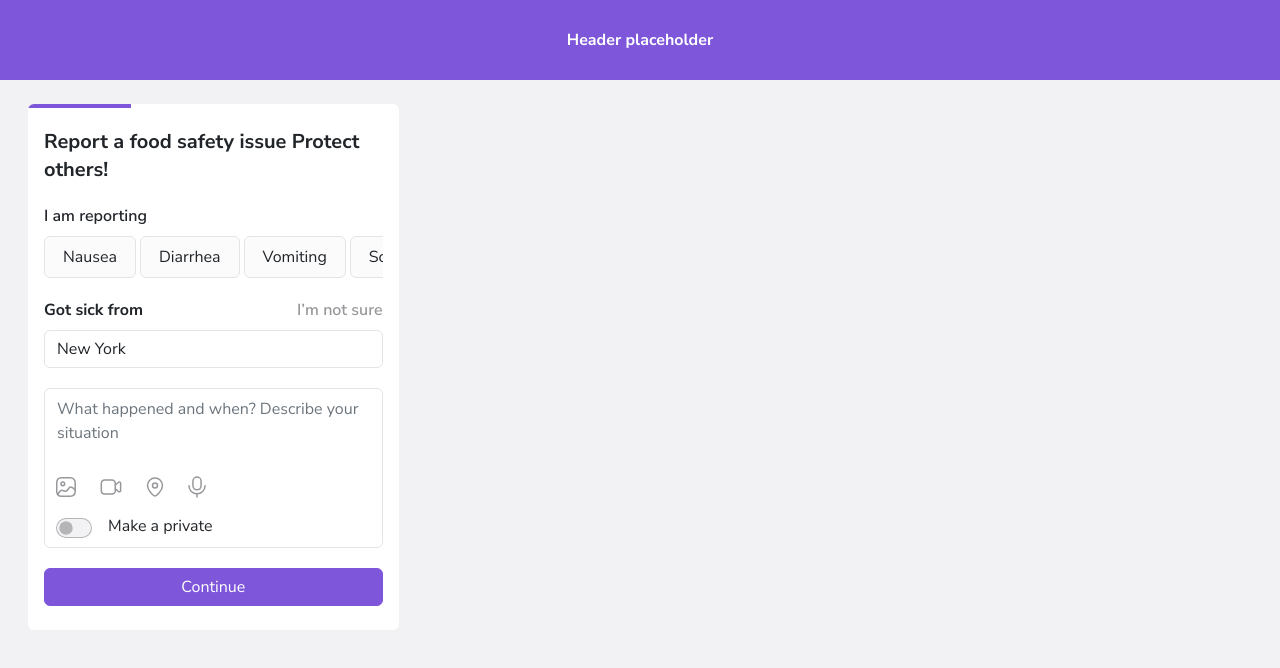
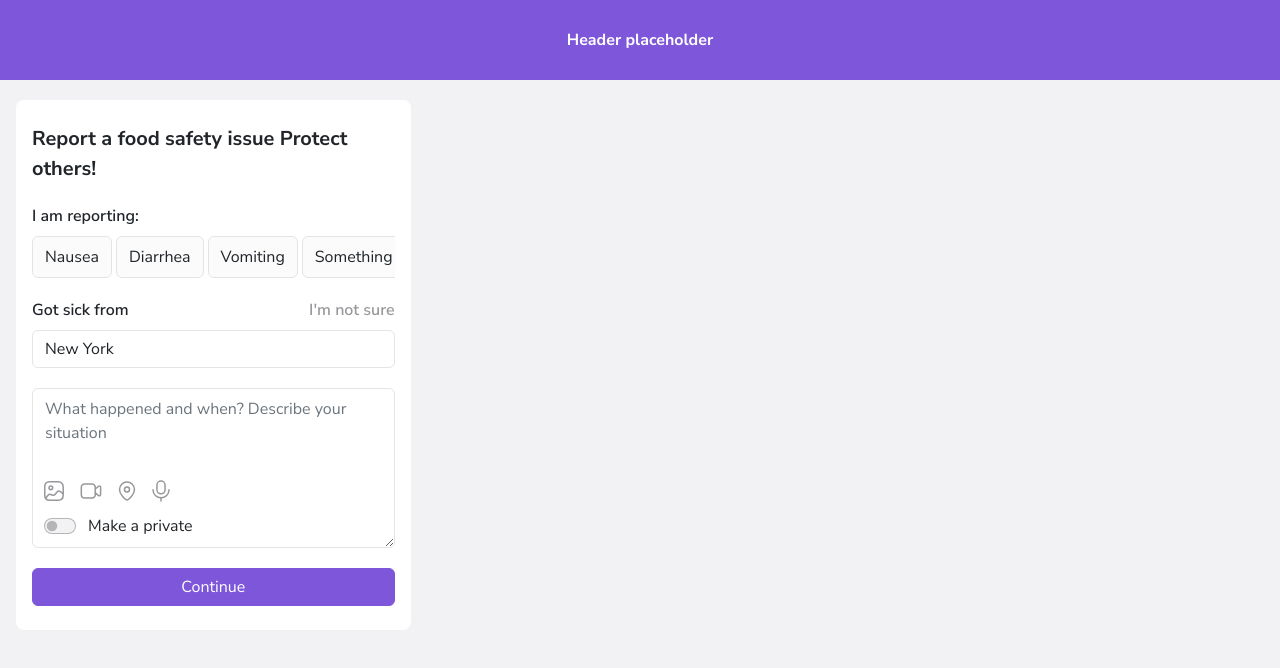
Before and after one commit to 0x41-li/iwaspoisoned-report-form, a website built with Vite: page src/index.html in a window 1280 px wide. Built offline with nearby package versions, Linux system fonts and the light colour scheme.

Commit message:
Form variation completed

```diff
--- a/src/index.html
+++ b/src/index.html
@@ -15,66 +15,102 @@
 
 
     <header>
-        <div class="bg-primary text-white fw-bold text-center">Header placeholder</div>
+        <div class="bg-secondary text-white fw-bold text-center">Header placeholder</div>
     </header>
 
     <main>
         <div class="container-fluid">
             <div class="row">
-                <div class="col-12 col-xl-4">
-                    <div id="reportFormContainer" class="report-form-container container mt-4 px-3">
+                <div class="col-12 col-lg-4 px-4">
 
-                        <div class="position-relative bg-white rounded-2 px-3 py-4 overflow-hidden">
+                    <div id="reportFormContainer" class="bg-white mt-5 position-relative rounded-2 mx-auto">
 
-                            <div class="report-form-container__progress-bar position-absolute top-0 start-0 bg-primary">
+                        <div class="report-form-container__progress-bar position-absolute top-0 start-0 bg-secondary">
                         </div>
 
-                            <h1 class="m-0">Report a food safety issue Protect others!</h1>
+                        <form action="https://iwaspoisoned.com/saveall" method="post" id="report-form" data-form="26"
+                            data-formtype="0" class="px-4 py-6">
+                            <input type="hidden" name="_token" value="lLgh5JVVrKMGw459AUVq0CF7n9NdSatrgKVa0S4T"> <input
+                                type="hidden" name="lang" value="en">
+                            <input type="hidden" name="site" value="1">
+                            <div class="fs-5 fw-bold step-header">Report a food safety issue
+                                Protect others!</div>
 
-                            <form action="" class="mt-20">
-                                <div class="">
-                                    <p class="d-block fw-semibold m-0">I am reporting</p>
-                                    <div class="swiper mt-2">
+
+                            <input type="hidden" name="form-step" value="117">
+                            <input type="hidden" name="step" value="1">
+                            <input type="hidden" name="form_id" value="26">
+
+                            <div class="d-none">
+                                <label for="address117" class="">Address</label>
+                                <input type="text" name="address" id="address117" class="form-control"
+                                    placeholder="Enter your address">
+                            </div>
+                            <div class="d-none">
+                                <label for="first_name117">First name</label>
+                                <input type="text" name="first_name" id="first_name117" class="form-control"
+                                    placeholder="Enter your first name">
+                            </div>
+                            <div class="d-none">
+                                <label for="last_name117">Last name</label>
+                                <input type="text" name="last_name" id="last_name117" class="form-control"
+                                    placeholder="Enter your last name">
+                            </div>
+
+
+                            <div class="mt-5 fs-6 fw-semibold">I am reporting:<br></div>
+
+                            <div class="swiper mt-2 pe-1">
                                 <div class="swiper-wrapper">
-
                                     <div class="swiper-slide">
-                                                <input type="checkbox" class="btn-check" id="nausea" name="disease-name"
-                                                    autocomplete="off">
-                                                <label class="disease-btn btn py-2 fw-400" for="nausea">Nausea</label>
+                                        <input type="checkbox" class="d-none" data-mapping="1" value="Nausea"
+                                            id="symptoms-560" name="symptoms[]" data-gtm="form-nausea">
+                                        <label class="btn py-2 fw-400 bg-grey-50 border-1 border-grey-300"
+                                            for="symptoms-560">
+                                            Nausea
+                                        </label>
                                     </div>
 
                                     <div class="swiper-slide">
-                                                <input type="checkbox" class="btn-check" id="diarrhea"
-                                                    name="disease-name" autocomplete="off">
-                                                <label class="disease-btn btn py-2 fw-400"
-                                                    for="diarrhea">Diarrhea</label>
+                                        <input type="checkbox" class="d-none" data-mapping="1" value="Diarrhea"
+                                            id="symptoms-562" name="symptoms[]" data-gtm="form-diarrhea">
+                                        <label class="btn py-2 fw-400 bg-grey-50 border-1 border-grey-300"
+                                            for="symptoms-562">
+                                            Diarrhea
+                                        </label>
                                     </div>
 
                                     <div class="swiper-slide">
-                                                <input type="checkbox" class="btn-check" id="vomiting"
-                                                    name="disease-name" autocomplete="off">
-                                                <label class="disease-btn btn py-2 fw-400"
-                                                    for="vomiting">Vomiting</label>
+                                        <input type="checkbox" class="d-none" data-mapping="1" value="Vomiting"
+                                            id="symptoms-563" name="symptoms[]" data-gtm="form-vomiting">
+                                        <label class="btn py-2 fw-400 bg-grey-50 border-1 border-grey-300"
+                                            for="symptoms-563">
+                                            Vomiting
+                                        </label>
                                     </div>
 
                                     <div class="swiper-slide">
-                                                <input type="checkbox" class="btn-check" id="somethingElse"
-                                                    name="disease-name" autocomplete="off">
-                                                <label class="disease-btn btn py-2 fw-400" for="somethingElse">Something
-                                                    else</label>
+                                        <input type="checkbox" class="d-none" data-mapping="1" value="Something else"
+                                            id="symptoms-597" name="symptoms[]" data-gtm="form-something-else">
+                                        <label class="btn py-2 fw-400 bg-grey-50 border-1 border-grey-300"
+                                            for="symptoms-597">
+                                            Something else
+                                        </label>
+                                        <div class="invalid-feedback"
+                                            style="position: absolute; left: 22px; margin-top: -9px">
+                                            Please select at least one of the options
                                         </div>
-
                                     </div>
                                 </div>
                             </div>
 
-                                <div class="mt-20 d-flex justify-content-between align-items-center">
-                                    <label for="gotSickFrom" class="fw-bold">Got sick from</label>
+                            <div class="mt-5 d-flex justify-content-between align-items-center">
+                                <label for="gotSickFrom" class="fw-semibold">Got sick from</label>
 
                                 <select
                                     class="form-select d-inline-block bg-transparent border-0 w-auto bg-unset p-0 fw-semibold text-grey-700 text-end"
                                     aria-label="Got sick from" id="gotSickFrom" name="got_sick_from">
-                                        <option selected>I’m not sure</option>
+                                    <option selected>I'm not sure</option>
                                     <option value="1">One</option>
                                     <option value="2">Two</option>
                                     <option value="3">Three</option>
@@ -138,13 +174,17 @@
                                 </select>
                             </div>
 
-                                <div class="mt-20 position-relative">
+
+
+                            <div class="mt-5 position-relative">
                                 <textarea
-                                        class="form-control position-relative bg-white border-1 border-grey-300 px-12 py-2"
-                                        placeholder="What happened and when? Describe your situation"
-                                        name="description_of_the_situation"></textarea>
+                                    class="form-control position-relative bg-white border-1 border-grey-300 px-3 py-2"
+                                    data-mapping="2" id="body-117" name="body" rows="5"
+                                    placeholder="What happened and when? Describe your situation" data-height="127.969"
+                                    data-gtm="form-details"></textarea>
 
-                                    <div class="position-absolute bottom-0 start-0 w-100 px-12 pb-2">
+
+                                <div class="position-absolute bottom-0 start-0 w-100 px-3 pb-2">
                                     <div class="d-flex gap-4">
                                         <button class="bg-transparent border-0 p-0">
                                             <svg width="20" height="20" viewBox="0 0 20 20" fill="none"
@@ -209,20 +249,29 @@
                                         </button>
                                     </div>
 
+
                                     <div class="form-check form-switch mt-3 d-flex align-content-center">
-                                            <input class="form-check-input" type="checkbox" role="switch"
-                                                id="flexSwitchCheckDefault">
-                                            <label class="form-check-label ms-3" for="flexSwitchCheckDefault">Make a
-                                                private</label>
-                                        </div>
+                                        <input type="checkbox" name="private" class="form-check-input" data-mapping="10"
+                                            id="private-117" data-gtm="form-private">
+                                        <label class="form-check-label ms-3" for="private-117">Make a private</label>
                                     </div>
                                 </div>
 
-                                <button class="btn btn-primary w-100 mt-20">Continue</button>
+                            </div>
+
+                            <input type="hidden" name="notes" value="">
+
+
+                            <div class="form-group">
+                                <button type="button" data-step="117" data-mapping="" id="submit-117"
+                                    data-gtm="form-submit" class="btn btn-secondary w-100 mt-5">Continue</button>
+                            </div>
+
+
                         </form>
+                    </div>
 
-                        </div>
-                    </div>
+
                 </div>
             </div>
         </div>
--- a/src/scss/_utilities.scss
+++ /dev/null
@@ -1,21 +0,0 @@
-.mt-20 {
-  margin-top: 20px;
-}
-
-.px-12 {
-  padding-left: 12px;
-  padding-right: 12px;
-}
-
-.bg-unset {
-  background-image: unset;
-}
-
-.border-grey-300 {
-  border-color: #e2e4e6;
-}
-
-// colors
-.text-grey-700 {
-  color: #97989b;
-}
--- a/src/scss/components/_report-food-safety-issue-form.scss
+++ /dev/null
@@ -1,41 +0,0 @@
-#reportFormContainer {
-    max-width: 413px;
-}
-
-#reportFormContainer h1 {
-  font-size: 20px;
-  font-weight: 700;
-  line-height: 28px;
-}
-
-.report-form-container__progress-bar {
-  height: 4px;
-  width: 103px;
-}
-
-#reportFormContainer .swiper-slide {
-  width: auto;
-}
-
-#reportFormContainer .disease-btn {
-  padding-left: 18px;
-  padding-right: 18px;
-  background: #fbfbfb;
-  border: 1px solid #e2e4e6;
-  border-radius: 6px;
-  line-height: 24px;
-}
-
-#reportFormContainer textarea {
-  height: 160px;
-}
-
-#reportFormContainer::placeholder {
-    color: #C1C3C6;
-    font-weight: 400;
-}
-
-#reportFormContainer .form-switch .form-check-input {
-    height: 20px;
-    width: 36px;
-}
--- a/src/scss/custom.scss
+++ b/src/scss/custom.scss
@@ -1,7 +1,20 @@
-// Overriding variables
-$primary: #7e56da;
+// 1. Include functions first (so you can manipulate colors, SVGs, calc, etc)
+@import "~bootstrap/scss/functions";
+
+// 2. Include any default variable overrides here
+
+// config
+$enable-rfs: false;
+
+// colors
+$primary: #131a29;
+$secondary: #7e56da;
 
 $body-bg: #f2f2f4;
+
+$gray-50: #fbfbfb;
+$gray-300: #e2e4e6;
+$gray-700: #97989b;
 
 // fonts stack
 $font-family-sans-serif: "Nunito Sans",
@@ -26,15 +39,115 @@ $font-family-sans-serif: "Nunito Sans",
   "Apple Color Emoji",
   "Segoe UI Emoji", "Segoe UI Symbol", "Noto Color Emoji" !default;
 
-// include all Bootstrap
-@import "../node_modules/bootstrap/scss/bootstrap";
+// border radius
+$border-radius-1: 0.25rem;
+$border-radius-2: 0.5rem;
+$border-radius-3: 0.75rem;
+$border-radius-4: 1rem;
+$border-radius-5: 1.25rem;
 
-// General
-textarea {
-  resize: none;
+// Switch component
+$form-check-input-checked-bg-color: $secondary;
+$form-check-input-indeterminate-bg-color: black;
+
+// 3. Include remainder of required Bootstrap stylesheets
+@import "~bootstrap/scss/variables";
+
+// 4. Include any default map overrides here
+
+// colors
+$theme-colors: map-merge(
+  $theme-colors,
+  (
+    "grey-50": $gray-50,
+    "grey-300": $gray-300,
+    "grey-700": $gray-700,
+  )
+);
+
+// spacers
+$spacers: (
+  0: 0,
+  1: $spacer * 0.25,
+  2: $spacer * 0.5,
+  3: $spacer * 0.75,
+  4: $spacer,
+  5: $spacer * 1.25,
+  6: $spacer * 1.5,
+);
+
+// Utilities API
+$utilities: (
+  "rounded": (
+    property: border-radius,
+    class: rounded,
+    values: (
+      0: 0,
+      1: $border-radius-1,
+      2: $border-radius-2,
+      3: $border-radius-3,
+      4: $border-radius-4,
+      5: $border-radius-5,
+      circle: 50%,
+      pill: $border-radius-pill,
+    ),
+  ),
+  "background": (
+    property: background,
+    class: bg,
+    values: (
+      "unset": unset,
+    ),
+  ),
+);
+
+// 5. Include remainder of required parts
+@import "~bootstrap/scss/maps";
+@import "~bootstrap/scss/mixins";
+@import "~bootstrap/scss/root";
+
+// 6. Optionally include any other parts as needed
+@import "~bootstrap/scss/utilities";
+@import "~bootstrap/scss/reboot";
+@import "~bootstrap/scss/type";
+@import "~bootstrap/scss/images";
+@import "~bootstrap/scss/containers";
+@import "~bootstrap/scss/grid";
+@import "~bootstrap/scss/helpers";
+@import "~bootstrap/scss/forms";
+@import "~bootstrap/scss/buttons";
+@import "~bootstrap/scss/button-group";
+@import "~bootstrap/scss/card";
+
+// 7. Optionally include utilities API last to generate classes based on the Sass map in `_utilities.scss`
+@import "~bootstrap/scss/utilities/api";
+
+// 8. Add additional custom code here
+
+// || header
+header > div {
+  height: 80px;
+  display: flex;
+  justify-content: center;
+  align-items: center;
 }
 
-// my custom styles
-@import "utilities";
-@import "components/header";
-@import "components/report-food-safety-issue-form";
+// || Form
+#reportFormContainer {
+  max-width: 413px;
+}
+
+// swiper
+#report-form .swiper-slide {
+  width: auto;
+}
+
+// form progress bar
+#report-form .report-form-container__progress-bar {
+  height: 4px;
+  width: 103px;
+}
+
+#report-form textarea {
+  height: 160px;
+}
```
Also changed, not shown: src/scss/components/_header.scss (deleted, +0 -8 lines), src/dist/index.html. Lines whose indentation alone changed are shown as unchanged.
